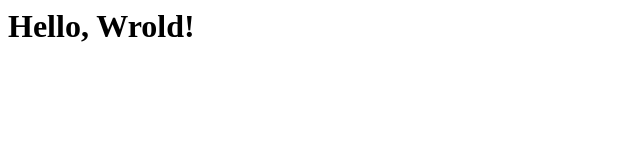
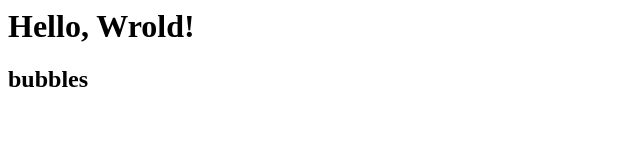
Before and after one commit to jonrothermel/myWebPage2, a plain HTML site: page index.html in a window 1280 px wide. Shown: the whole page, without its empty margins (0-640 px from the left). Drawn offline with Linux system fonts and the light colour scheme.

Commit message:
Add files via upload

```diff
--- a/index.html
+++ b/index.html
@@ -1 +1,2 @@
 <h1>Hello, Wrold!</h1>
+<h2>bubbles</h2>
```
